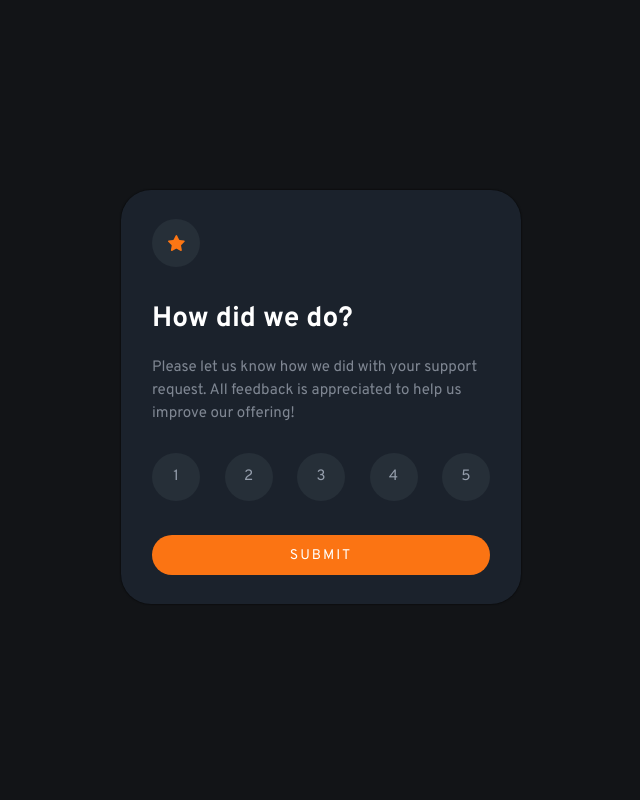
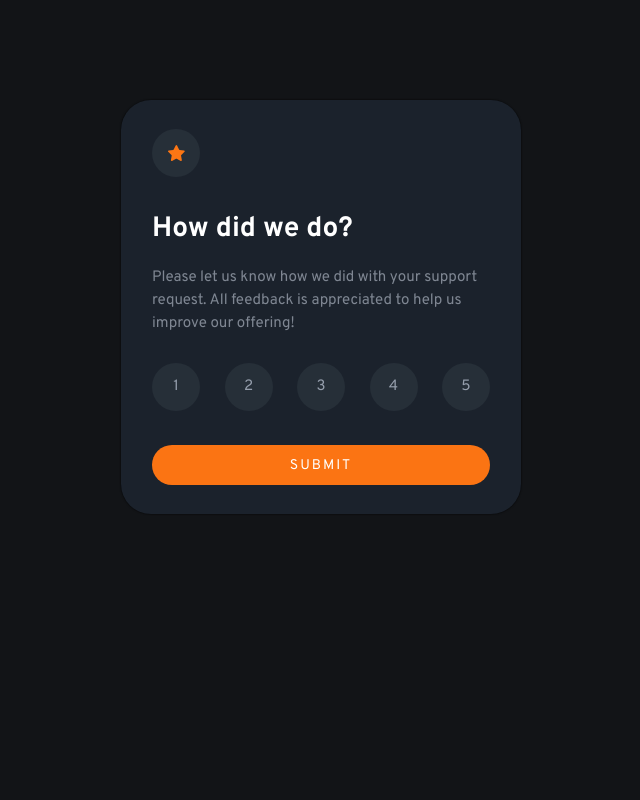
Before and after one commit to AnthonyChablov/Front-End-Mentor-Interactive-Rating-Component, a plain HTML site: page index.html in a window 1280 px wide. Shown: the top 800 px of the page, without its empty margins (319-959 px from the left). Drawn offline with Linux system fonts and the light colour scheme.

Commit message:
minor padding changes

```diff
--- a/style.css
+++ b/style.css
@@ -29,7 +29,7 @@ img{
 }
 .main{
     background-color: hsl(216, 12%, 8%);
-    padding: 190px 0 500px 0;
+    padding: 100px 0 500px 0;
 }
 .main__card{
     background-color:  #1b222c;
```
